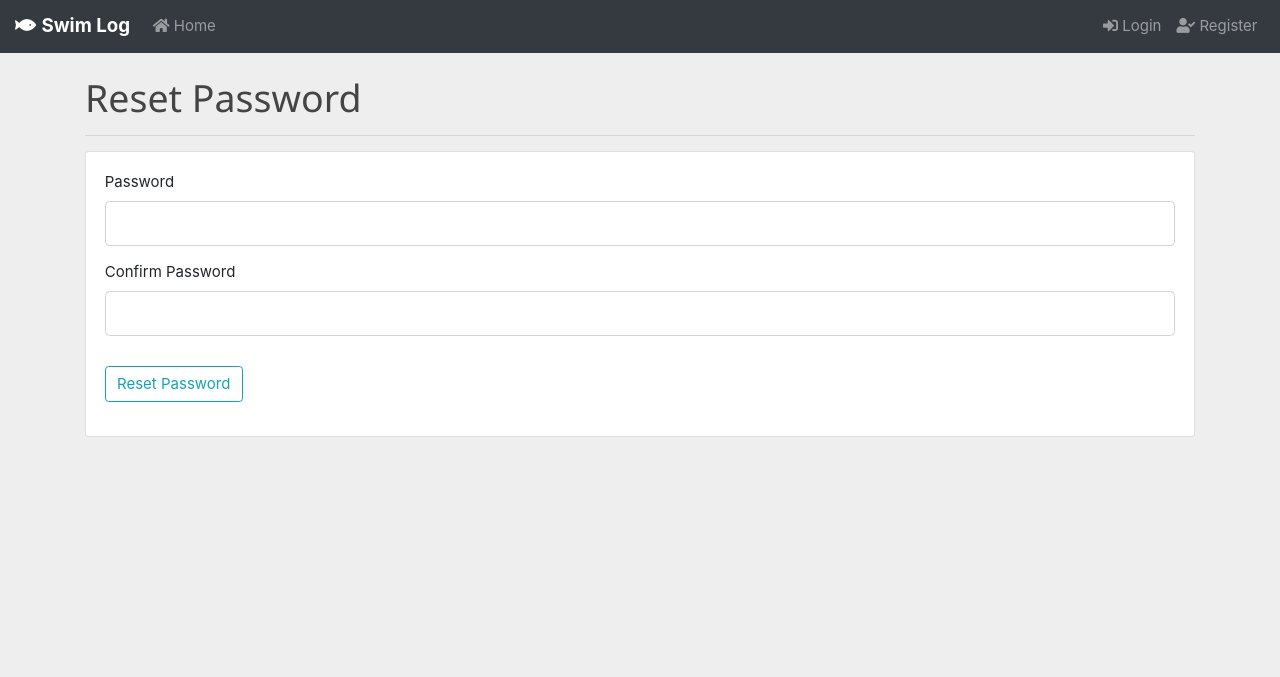
After one commit to davidsalazkin/swim_log, a Flask app: page /reset_password/1 in a window 1280 px wide. The commit adds this page. Shown: the top 677 px of the page. Run offline with Flask 2, Linux system fonts and the light colour scheme; some libraries are stand-ins or nearby versions.

Commit message:
Added ability to reset forgotten password

```diff
--- a/swim_log/forms.py
+++ b/swim_log/forms.py
@@ -59,3 +59,20 @@ class LogSwim(FlaskForm):
     swim_distance = IntegerField('Distance (in yards)', validators=[DataRequired()])
     swim_time = IntegerField('Time (in seconds)', validators=[Optional()])
     submit = SubmitField('Log Swim')
+
+
+class RequestResetForm(FlaskForm):
+    email = StringField('Email', validators=[DataRequired(), Email()])
+
+    submit = SubmitField('Request Password Reset')
+
+    def validate_email(self, email):
+        user = User.query.filter_by(email=email.data).first()
+        if user is None:
+            raise ValidationError('There is no account with that email. You must register first')
+
+
+class ResetPasswordForm(FlaskForm):
+    password = PasswordField('Password', validators=[DataRequired()])
+    confirm_password = PasswordField('Confirm Password', validators=[DataRequired(), EqualTo('password')])
+    submit = SubmitField('Reset Password')
--- a/swim_log/models.py
+++ b/swim_log/models.py
@@ -1,4 +1,5 @@
-from swim_log import db, login_manager
+from itsdangerous import TimedJSONWebSignatureSerializer as Serializer
+from swim_log import db, login_manager, app
 from flask_login import UserMixin
 
 
@@ -15,6 +16,19 @@ class User(db.Model, UserMixin):
     password = db.Column(db.String(60), nullable=False)
     sessions = db.relationship('Session', backref='swimmer', lazy=True)
 
+    def get_reset_token(self, expires_sec=1800):
+        s = Serializer(app.config['SECRET_KEY'], expires_sec)
+        return s.dumps({'user_id': self.id}).decode('utf-8')
+
+    @staticmethod
+    def verify_reset_token(token):
+        s = Serializer(app.config['SECRET_KEY'])
+        try:
+            user_id = s.loads(token)['user_id']
+        except:
+            return None
+        return User.query.get(user_id)
+
     def __repr__(self):
         return f"User('{self.username}', '{self.email}', '{self.image_file}')"
 
--- a/swim_log/routes.py
+++ b/swim_log/routes.py
@@ -2,10 +2,11 @@ import os
 import secrets
 from PIL import Image
 from flask import render_template, url_for, flash, redirect, request, abort
-from swim_log import app, db, bcrypt
-from swim_log.forms import RegistrationForm, LoginForm, UpdateAccountForm, LogSwim
+from swim_log import app, db, bcrypt, mail
+from swim_log.forms import RegistrationForm, LoginForm, UpdateAccountForm, LogSwim, RequestResetForm, ResetPasswordForm
 from swim_log.models import User, Session
 from flask_login import login_user, current_user, logout_user, login_required
+from flask_mail import Message
 
 
 @app.route("/")
@@ -154,3 +155,45 @@ def account():
         form.email.data = current_user.email
     image_file = url_for('static', filename='profile_pics/' + current_user.image_file)
     return render_template('account.html', title='Account', form=form, image_file=image_file)
+
+
+def send_reset_email(user):
+    token = user.get_reset_token()
+    msg = Message('Password Reset Request', sender='noreply@swimlog.org', recipients=[user.email])
+    msg.body = f'''To reset your password, visit the following link:
+{url_for('reset_token', token=token, _external=True)}
+
+If you did not make this request, then simply ignore this email and no changes will be made.
+'''
+    mail.send(msg)
+
+
+@app.route("/reset_password", methods=['GET', 'POST'])
+def reset_request():
+    if current_user.is_authenticated:
+        return redirect(url_for('dashboard'))
+    form = RequestResetForm()
+    if form.validate_on_submit():
+        user = User.query.filter_by(email=form.email.data).first()
+        send_reset_email(user)
+        flash('An email has been sent with instructions on how to reset your password.', 'info')
+        return redirect(url_for('login'))
+    return render_template('reset_request.html', title='Reset Password', form=form)
+
+
+@app.route("/reset_password/<token>", methods=['GET', 'POST'])
+def reset_token(token):
+    if current_user.is_authenticated:
+        return redirect(url_for('dashboard'))
+    user = User.verify_reset_token(token)
+    if User is None:
+        flash('That is an invalid or expired token.', 'warning')
+        return redirect(url_for('reset_request'))
+    form = ResetPasswordForm()
+    if form.validate_on_submit():
+        hashed_password = bcrypt.generate_password_hash(form.password.data).decode('utf-8')
+        user.password = hashed_password
+        db.session.commit()
+        flash('Your password has been updated - you may now login.', 'success')
+        return redirect(url_for('login'))
+    return render_template('reset_token.html', title='Reset Password', form=form)
--- a/swim_log/templates/login.html
+++ b/swim_log/templates/login.html
@@ -43,10 +43,10 @@
                 </fieldset>
                 <div class="form-group">
                     {{ form.submit(class="btn btn-outline-info") }}
+                    <small class="text-muted ml-2">
+                        <a href="{{ url_for('reset_request') }}">Forgot password?</a>
+                    </small>
                 </div>
-                <small class="text-muted">
-                    <a href="#">Forgot password?</a>
-                </small>
             </form>
             <div class="border-top pt-3">
                 <small class="text-muted">
--- /dev/null
+++ b/swim_log/templates/reset_token.html
@@ -0,0 +1,46 @@
+{% extends "layout.html" %}
+{% block content %}
+    <h1>Reset Password</h1><hr>
+    <div class="card w3-animate-opacity">
+        <div class="card-body">
+            <form method="POST" action="">
+                {{ form.hidden_tag() }}
+                <fieldset class="form-group">
+                    <div class="form-group">
+                        {{ form.password.label(class="form-control-label") }}
+
+                        <!-- Error control -->
+                        {% if form.password.errors %}
+                            {{ form.password(class="form-control form-control-lg is-invalid") }}
+                            <div class="invalid-feedback">
+                                {% for error in form.password.errors %}
+                                    <span>{{ error }}</span>
+                                {% endfor %}
+                            </div>
+                        {% else %}
+                            {{ form.password(class="form-control form-control-lg") }}
+                        {% endif %}
+                    </div>
+                    <div class="form-group">
+                        {{ form.confirm_password.label(class="form-control-label") }}
+
+                        <!-- Error control -->
+                        {% if form.confirm_password.errors %}
+                            {{ form.confirm_password(class="form-control form-control-lg is-invalid") }}
+                            <div class="invalid-feedback">
+                                {% for error in form.confirm_password.errors %}
+                                    <span>{{ error }}</span>
+                                {% endfor %}
+                            </div>
+                        {% else %}
+                            {{ form.confirm_password(class="form-control form-control-lg") }}
+                        {% endif %}
+                    </div>
+                </fieldset>
+                <div class="form-group">
+                    {{ form.submit(class="btn btn-outline-info") }}
+                </div>
+            </form>
+        </div>
+    </div>
+{% endblock content %}
```
Also changed, not shown: swim_log/__init__.py (+8 -0 lines), swim_log/templates/reset_request.html (added, +31 -0 lines), swim_log/site.db.
